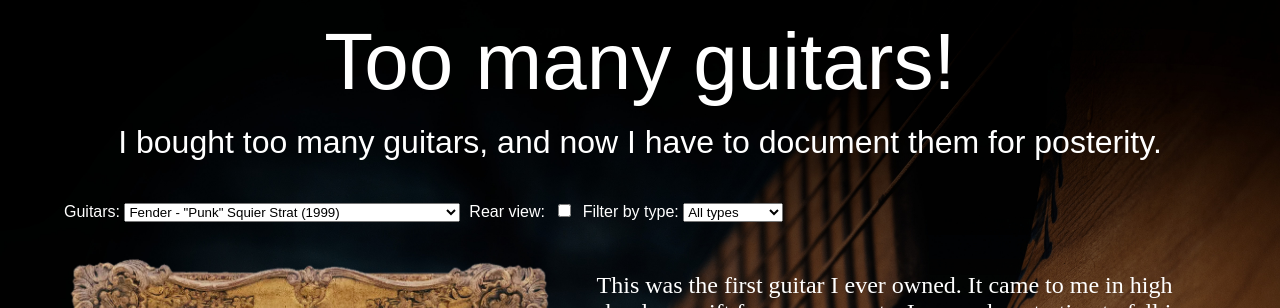
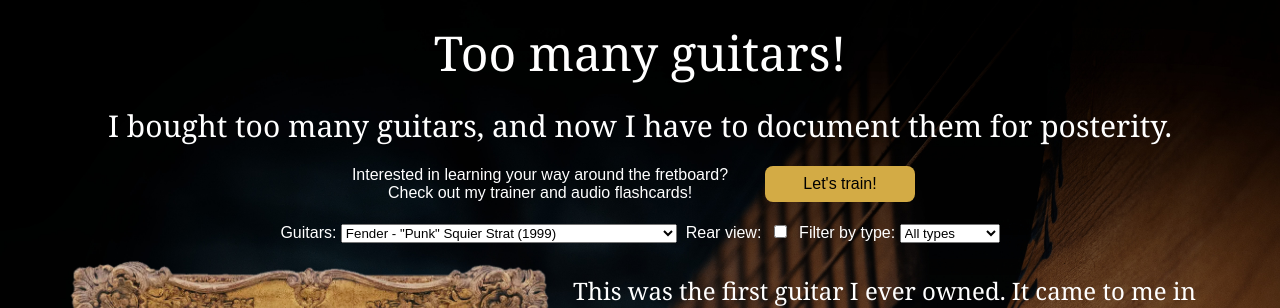
Before and after one commit to StevenKitzes/too-many-guitars, a React (Create React App) app: page / in a window 1280 px wide. Shown: the top 308 px of the page. Built offline with nearby package versions, Linux system fonts and the light colour scheme.

Commit message:
feat: tweak styles and add fretboard trainer cta

```diff
--- a/src/App.tsx
+++ b/src/App.tsx
@@ -3,12 +3,14 @@ import './App.css';
 import { Title } from './components/PageTitle/Title';
 import { Subtitle } from './components/Subtitle/Subtitle';
 import { MainPanel } from './components/MainPanel/MainPanel';
+import { FBTCTA } from './components/FBTCTA/FBTCTA';
 
 function App() {
   return (
     <div className="body">
       <Title title="Too many guitars!" />
       <Subtitle title="I bought too many guitars, and now I have to document them for posterity." />
+      <FBTCTA />
       <MainPanel />
     </div>
   );
--- a/src/components/ControlsContainer/ControlsContainer.css
+++ b/src/components/ControlsContainer/ControlsContainer.css
@@ -1,6 +1,6 @@
 .controls-container {
   grid-area: controls-container;
-  text-align: left;
+  text-align: center;
 }
 
 .select-hint {
--- /dev/null
+++ b/src/components/FBTCTA/FBTCTA.css
@@ -0,0 +1,36 @@
+a {
+  text-decoration: none !important;
+}
+
+.button {
+  align-items: center;
+  background-color: #d3ab45;
+  border-radius: 8px;
+  color: black;
+  display: flex;
+  height: 36px;
+  justify-content: center;
+  width: 150px;
+}
+
+.button-area {
+  align-items: center;
+  display: flex;
+  grid-area: button-area;
+  justify-content: center;
+}
+
+.cta-area {
+  grid-area: cta-area;
+}
+
+.fbt-cta-container {
+  display: grid;
+  grid-template-areas:
+    "cta-area button-area";
+  grid-template-columns: 400px 1fr;
+  margin: 10px auto 20px;
+  text-align: center;
+  vertical-align: middle;
+  width: 600px;
+}
--- /dev/null
+++ b/src/components/FBTCTA/FBTCTA.tsx
@@ -0,0 +1,19 @@
+import React from 'react';
+
+import './FBTCTA.css';
+
+// FBT: Fret Board Trainer - CTA: Call to Action
+export const FBTCTA: React.FC = () => {
+  return (
+    <div className='fbt-cta-container'>
+      <div className='cta-area'>
+        Interested in learning your way around the fretboard?  Check out my trainer and audio flashcards!
+      </div>
+      <div className='button-area'>
+        <a href="https://stevenkitzes.github.io/fretboard-trainer/">
+          <div className='button'>Let's train!</div>
+        </a>
+      </div>
+    </div>
+  );
+}
--- a/src/components/HistoryBlurb/HistoryBlurb.css
+++ b/src/components/HistoryBlurb/HistoryBlurb.css
@@ -1,5 +1,5 @@
 .history-blurb {
-  font-family: 'Times New Roman', Times, serif;
+  font-family: Cambria, Cochin, Georgia, Times, 'Times New Roman', serif;
   font-size: x-large;
   font-weight: 400;
   grid-area: history-blurb;
--- a/src/components/MainPanel/MainPanel.css
+++ b/src/components/MainPanel/MainPanel.css
@@ -4,7 +4,7 @@
     "controls-container controls-container"
     "guitar-frame history-blurb";
   grid-template-columns: 489px 1fr;
-  grid-template-rows: 55px 595px;
+  grid-template-rows: 36px 595px;
   margin-bottom: 16px;
   margin-left: auto;
   margin-right: auto;
--- a/src/components/PageTitle/Title.css
+++ b/src/components/PageTitle/Title.css
@@ -1,5 +1,6 @@
 .title {
   color: white;
-  font-size: 10vh;
-  margin: 2vh;
+  font-family: Cambria, Cochin, Georgia, Times, 'Times New Roman', serif;
+  font-size: 48px;
+  margin: 20px;
 }
--- a/src/components/Subtitle/Subtitle.css
+++ b/src/components/Subtitle/Subtitle.css
@@ -1,5 +1,6 @@
 .subtitle {
   color: white;
-  font-size: 4vh;
-  margin: 1vh 5vw 5vh;
+  font-family: Cambria, Cochin, Georgia, Times, 'Times New Roman', serif;
+  font-size: 30px;
+  margin: 10px 5vw 20px;
 }
--- a/src/guitar-data.ts
+++ b/src/guitar-data.ts
@@ -21,7 +21,7 @@ export const rawData: RawGuitarData[] = [
   },
   {
     type: "Electric",
-    model: "Handmade",
+    model: "Partscaster",
     brand: "Durazo",
     year: "2021",
     imageFront: "durazo",
```
